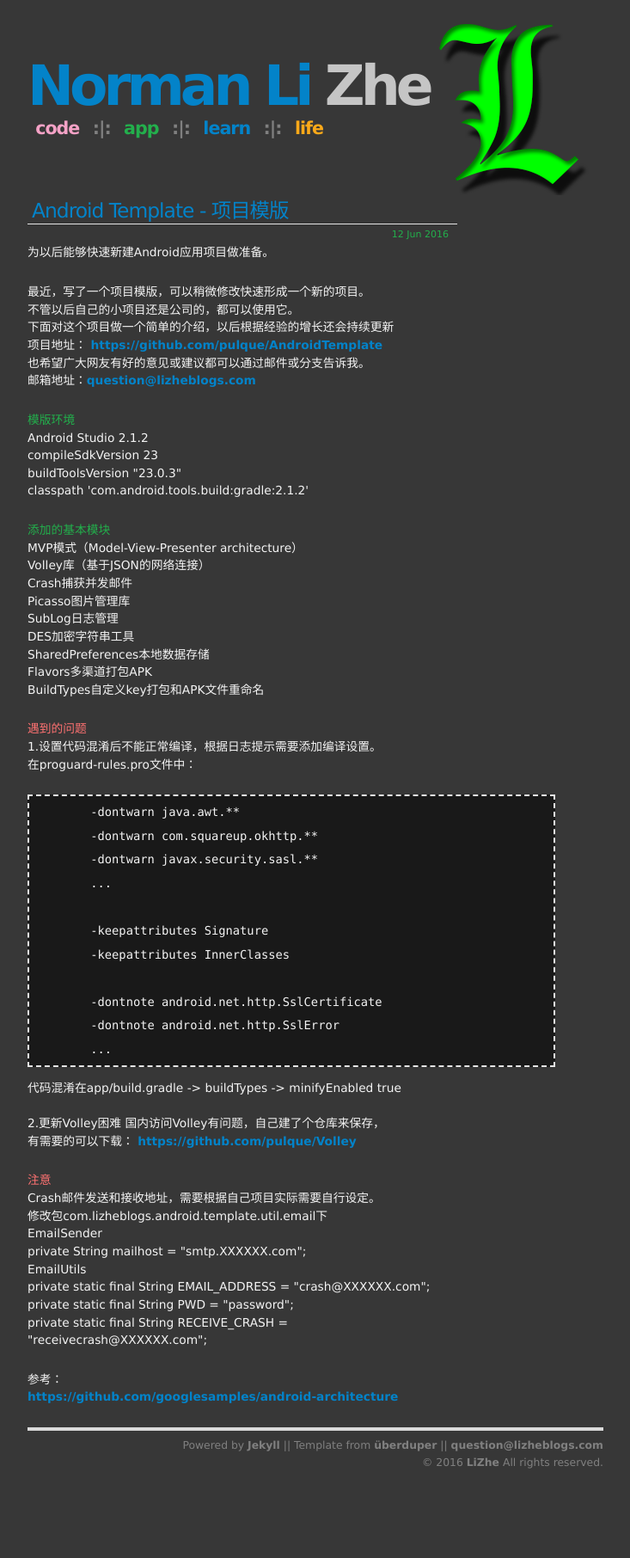
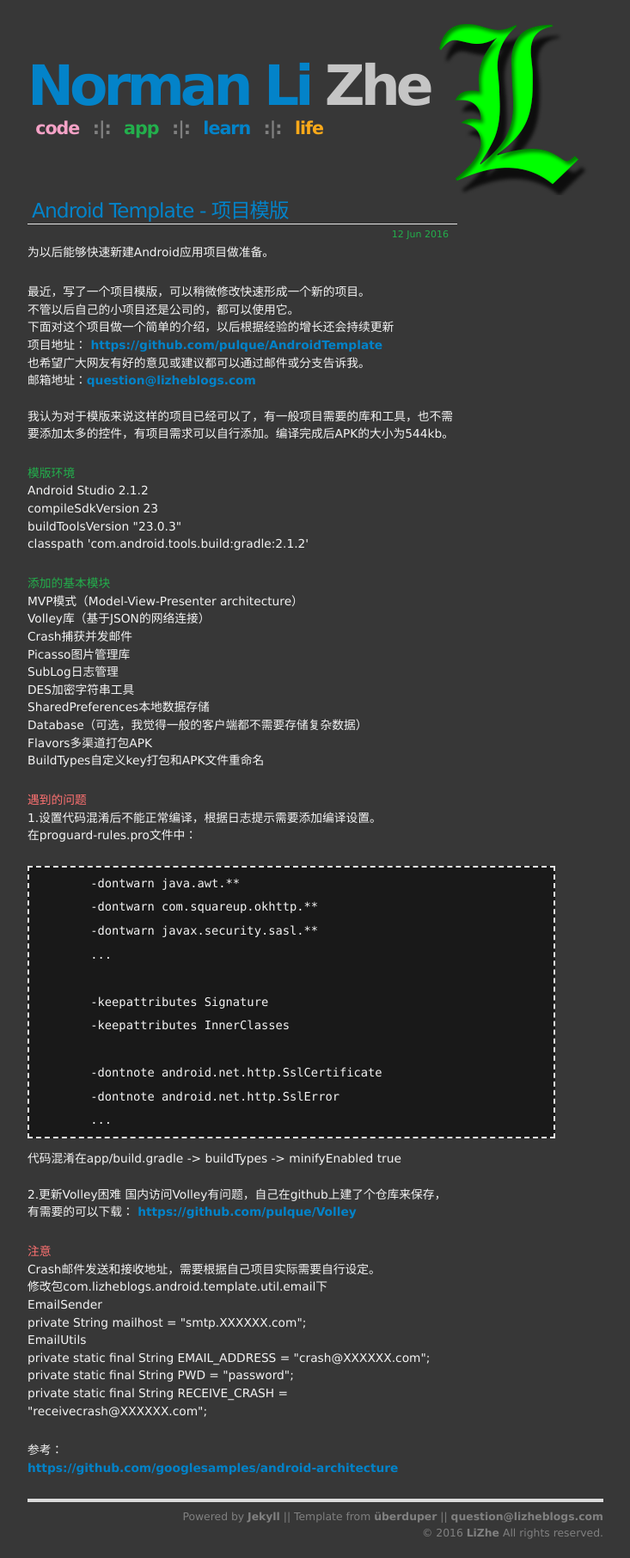
Before and after one commit to pulque/pulque.github.io, a Jekyll site: the page built from all/code/_posts/2016-06-12-android-template.html, in a window 1280 px wide. Shown: the whole page at 86% size, without its empty margins (273-1006 px from the left). Built offline with Jekyll 4.4.1, drawn with Linux system fonts in a browser that asks for light colours; comment, search, counter and statistics services are not loaded; before the commit the page ends 1730 px from its top, so only the background shows below that.

Commit message:
update android template.

```diff
--- a/all/code/_posts/2016-06-12-android-template.html
+++ b/all/code/_posts/2016-06-12-android-template.html
@@ -16,7 +16,8 @@ title: "Android Template - 项目模版"
 项目地址：<a target="_blank" href="https://github.com/pulque/AndroidTemplate">
 			https://github.com/pulque/AndroidTemplate</a><br>
 也希望广大网友有好的意见或建议都可以通过邮件或分支告诉我。<br>
-邮箱地址：<a href="mailto:question@lizheblogs.com‍">question@lizheblogs.com‍</a>
+邮箱地址：<a href="mailto:question@lizheblogs.com‍">question@lizheblogs.com‍</a><br><br>
+我认为对于模版来说这样的项目已经可以了，有一般项目需要的库和工具，也不需要添加太多的控件，有项目需求可以自行添加。编译完成后APK的大小为544kb。
 </p>
 
 <P>
@@ -38,6 +39,7 @@ Picasso图片管理库<br>
 SubLog日志管理<br>
 DES加密字符串工具<br>
 SharedPreferences本地数据存储<br>
+Database（可选，我觉得一般的客户端都不需要存储复杂数据）<br>
 Flavors多渠道打包APK<br>
 BuildTypes自定义key打包和APK文件重命名<br>
 </P>
@@ -61,7 +63,7 @@ BuildTypes自定义key打包和APK文件重命名<br>
 </pre>
 代码混淆在app/build.gradle -> buildTypes ->  minifyEnabled true<br><br>
 2.更新Volley困难
-国内访问Volley有问题，自己建了个仓库来保存，<br>有需要的可以下载：
+国内访问Volley有问题，自己在github上建了个仓库来保存，<br>有需要的可以下载：
 <a target="_blank" href="https://github.com/pulque/Volley">
 https://github.com/pulque/Volley</a><br>
 </P>
```
